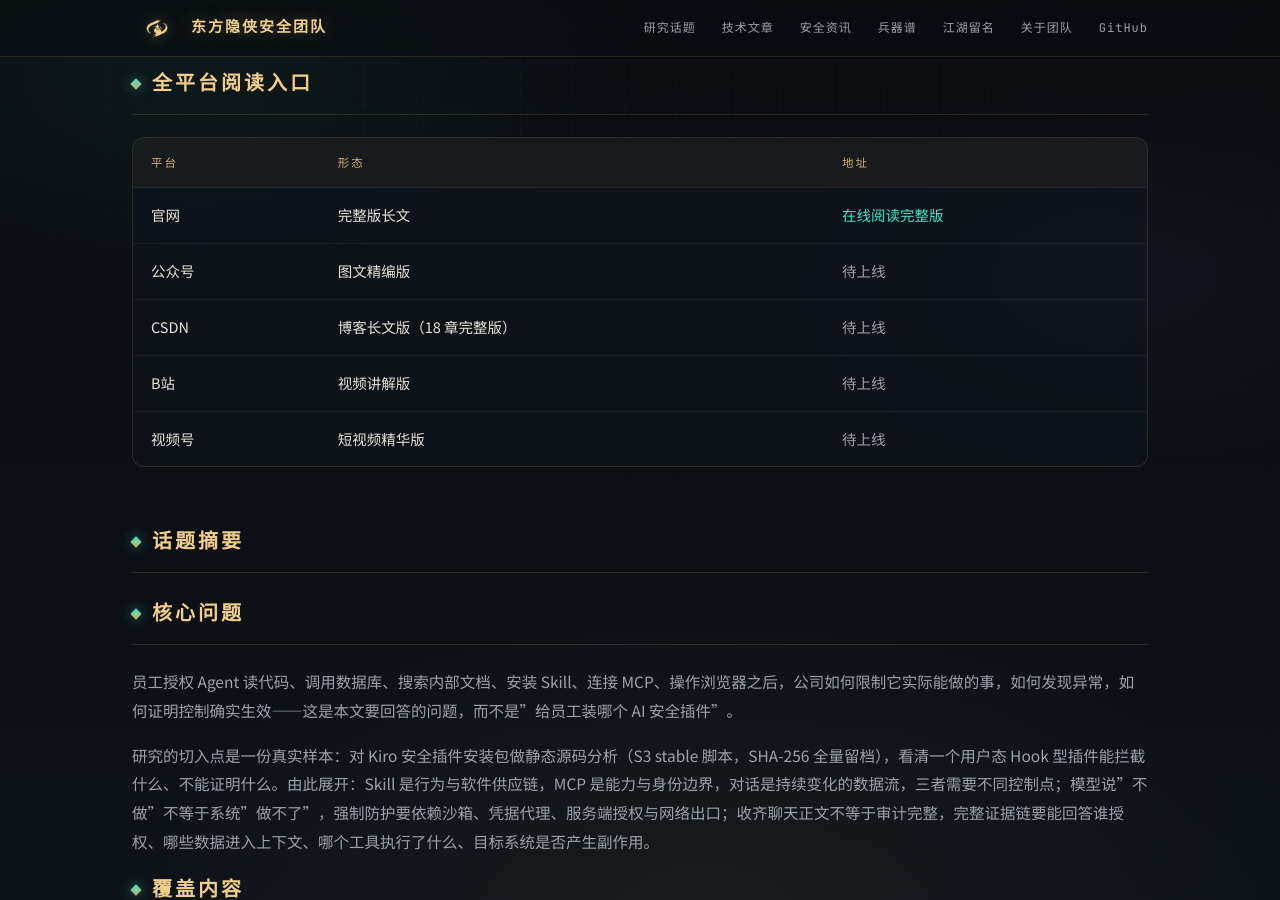
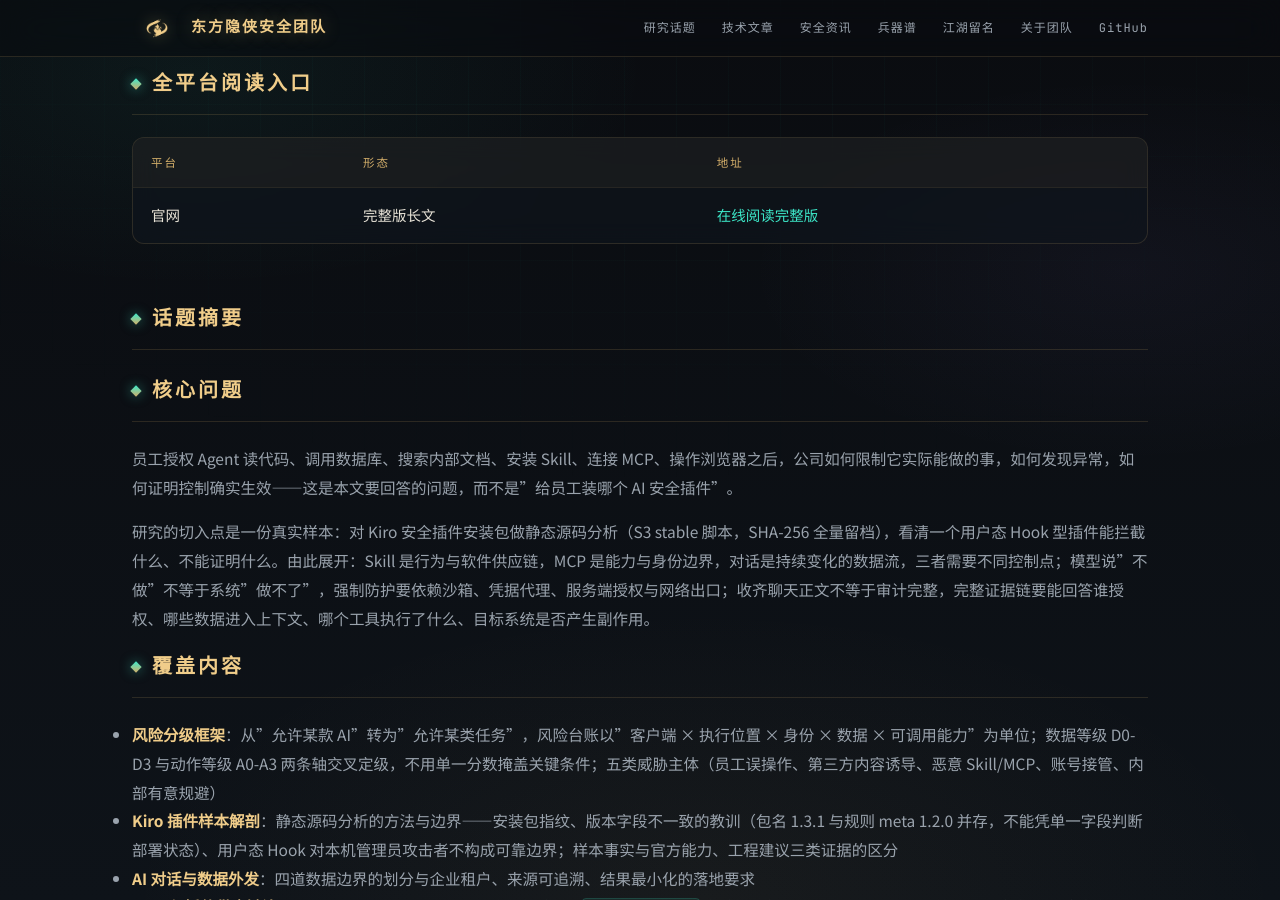
Before and after one commit to EastSword/EastSword.github.io, a Jekyll site: the page built from _topics/ai-agent-governance.md, in a window 1280 px wide and 900 px high, scrolled down 433 px. Built offline with Jekyll 4.4.1, drawn with Linux system fonts in a browser that asks for light colours; comment, search, counter and statistics services are not loaded.

Commit message:
课题下线四平台发布任务占位（待打磨后再上），摘要措辞微调

```diff
--- a/_topics/ai-agent-governance.md
+++ b/_topics/ai-agent-governance.md
@@ -13,18 +13,6 @@
     form: 完整版长文
     url: /articles/ai-agent-governance/
     note: 在线阅读完整版
-  - platform: 公众号
-    form: 图文精编版
-    note: 待上线
-  - platform: CSDN
-    form: 博客长文版（18 章完整版）
-    note: 待上线
-  - platform: B站
-    form: 视频讲解版
-    note: 待上线
-  - platform: 视频号
-    form: 短视频精华版
-    note: 待上线
 research_notes: 企业员工使用AI_Agent的安全管控与监控技术研究.md
 ---
 
```
